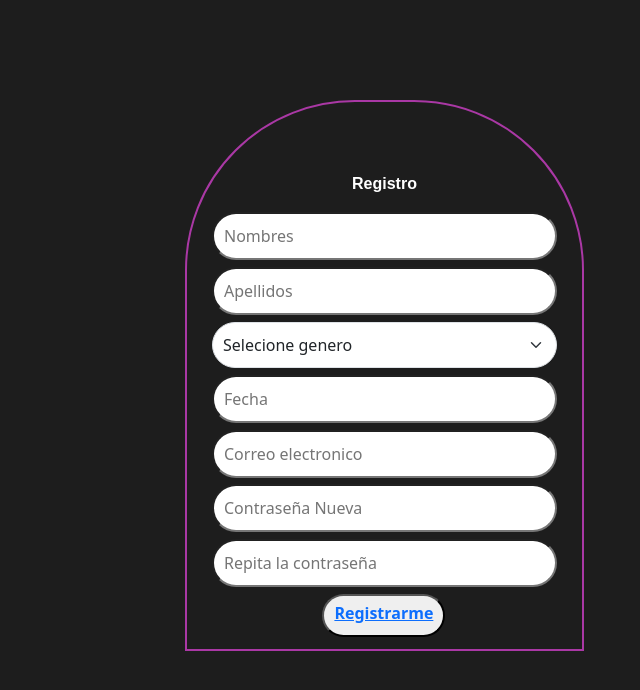
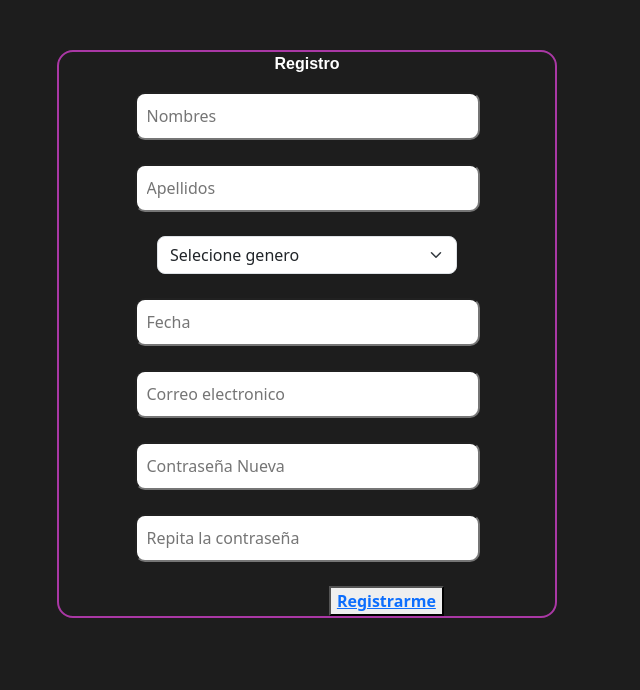
Before and after one commit to SokmarK/RolAPI, an Angular app in the folder rolapi/: page /registro in a window 1280 px wide. Shown: the top 690 px of the page, without its empty margins (327-967 px from the left). Built offline with nearby package versions, Linux system fonts and the light colour scheme.

Commit message:
cambios antes de merge

```diff
--- a/rolapi/src/app/components/login/login.component.css
+++ b/rolapi/src/app/components/login/login.component.css
@@ -24,11 +24,11 @@
 	display: flex;
 	background-color: transparent;
 	margin-top: 100px;
-	margin-left: 35%;
+	margin-left: 33%;
 }
 
 #borde-login{
-	border: 2px solid var(--color-borde);
+	border: 5px solid #41523f;
 	padding:50px;
 
 }
@@ -43,3 +43,19 @@ p{
 	font-family: Arial, Helvetica, sans-serif;
 	color: var(--color-texto);
 }
+
+a{
+    text-decoration: none;
+    color: #162014;
+
+}
+
+.btn-hover{
+    transition: transform 0.3s ease;
+}
+
+.btn-hover:hover{
+    opacity: 90%;
+    transform: scale(1.1);
+    z-index: 1;
+}
--- a/rolapi/src/app/components/login/login.component.html
+++ b/rolapi/src/app/components/login/login.component.html
@@ -12,8 +12,8 @@
                     <form class="form mb-4">
                         <input type="password" name="pswd" class="form-control" id="exampleFormControlInput1" placeholder="Password"  required=""/>
                     </form>
-                    <button class="btn bg-white btn btn-inicio-crearCuenta btn-inicio-sesion me-4" routerLink=""><a href=""><b>Iniciar Sesion</b></a></button>
-                    <button class="btn bg-white btn-inicio-crearCuenta separacion-btn" routerLink="registro"><a href="registro"><b>Crear cuenta</b></a></button>
+                    <button class="btn bg-white btn btn-inicio-crearCuenta btn-inicio-sesion me-4 btn-hover" routerLink=""><a href=""><b>Iniciar Sesion</b></a></button>
+                    <button class="btn bg-white btn-inicio-crearCuenta separacion-btn btn-hover" routerLink="registro"><a href="registro"><b>Crear cuenta</b></a></button>
                 </div>
             </div>
         </div>
--- a/rolapi/src/app/components/registro/registro.component.css
+++ b/rolapi/src/app/components/registro/registro.component.css
@@ -22,19 +22,17 @@
 	padding-bottom: 10px;
 	display: flex;
 	background-color: transparent;
-	margin-top: 100px;
-	margin-left: 40%;
+	margin-top: 50px;
+	margin-left: 30%;
 }
 
 #borde_registro{
 	border: 2px solid var(--color-borde);
-	border-top-left-radius:170px ;
-	border-top-right-radius:170px ;
-	padding: 70px 25px 12px 25px;
+    width: 500px;
 }
 
 .form_margin_registro{
-	padding-bottom: 2%;
+	margin-bottom: 24px;
 }
 
 #p_registro{
@@ -47,30 +45,22 @@
 #btn-registro{
 	margin-left: 32%;
 	color: var(--color-texto);
-	padding: 5px 10px 10px 10px;
+
 	text-decoration: none;
-	border-top-left-radius: 50px;
-	border-top-right-radius: 50px;
-	border-bottom-left-radius: 50px;
-	border-bottom-right-radius: 50px;
+
 }
 
 input {
 	padding: 10px 100px 10px 10px;
-	border-top-left-radius: 50px;
-	border-top-right-radius: 50px;
-	border-bottom-left-radius: 50px;
-	border-bottom-right-radius: 50px;
+    border-radius: 10px;
+
 }
 
 .borde-radius {
 	padding: 10px;
-	border-top-left-radius: 50px;
-	border-top-right-radius: 50px;
-	border-bottom-left-radius: 50px;
-	border-bottom-right-radius: 50px;
+
 }
 
-select {
-	padding-bottom: 10px;
+.form-select{
+    width: 300px;
 }
--- a/rolapi/src/app/components/registro/registro.component.html
+++ b/rolapi/src/app/components/registro/registro.component.html
@@ -1,8 +1,8 @@
 
 <body id="body-registro">
-    <div class="conta">
+    <div class="conta ">
         <div class="class_registro">
-            <div id="borde_registro">
+            <div id="borde_registro" class="d-flex flex-column align-items-center justify-content-center rounded-4">
                 <p id="p_registro"><b>Registro</b></p>
                 <form class="form_margin_registro">
                     <input type="text" name="name" placeholder="Nombres" required="" />
@@ -11,7 +11,7 @@
                     <input type="text" name="lastname" placeholder="Apellidos" required="" />
                 </form>
                 <form class="form_margin_registro">
-                    <select class="form-select borde-radius" id="validationDefault04" required="">
+                    <select class="form-select rounded-3" id="validationDefault04" required="">
                         <option selected disabled value="">Selecione genero</option>
                         <option>Mujer</option>
                         <option>Hombre</option>
```
